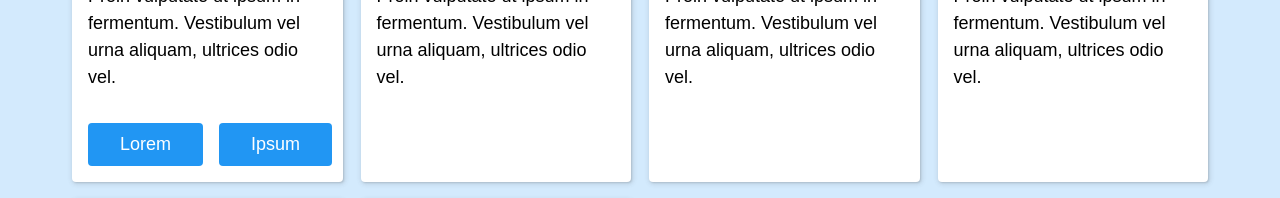
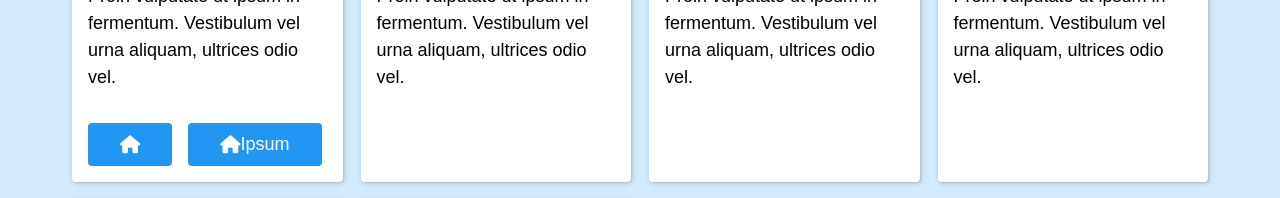
Before and after one commit to dominique-boerner/asuis, an Angular app: page / in a window 1280 px wide. Shown: the part 2420-2618 px from the top of the page. Built offline with nearby package versions, Linux system fonts and the light colour scheme.

Commit message:
Update readme and button

```diff
--- a/angular.json
+++ b/angular.json
@@ -31,7 +31,8 @@
               "src/assets"
             ],
             "styles": [
-              "src/styles.scss"
+              "src/styles.scss",
+              "node_modules/@fortawesome/fontawesome-free/css/all.css"
             ],
             "scripts": []
           },
--- a/package.json
+++ b/package.json
@@ -18,6 +18,7 @@
     "@angular/platform-browser": "~13.2.3",
     "@angular/platform-browser-dynamic": "~13.2.3",
     "@angular/router": "~13.2.3",
+    "@fortawesome/fontawesome-free": "^6.0.0",
     "rxjs": "~7.4.0",
     "tslib": "^2.3.0",
     "zone.js": "~0.11.4"
--- a/src/app/app.component.html
+++ b/src/app/app.component.html
@@ -95,8 +95,8 @@
     <h2 class="card-title">Title</h2>
     <p class="card-article">Lorem ipsum dolor sit amet, consectetur adipiscing elit. Proin vulputate ut ipsum in fermentum. Vestibulum vel urna aliquam, ultrices odio vel.</p>
     <div class="card-actions">
-      <button class="card-action">Lorem</button>
-      <button class="card-action">Ipsum</button>
+      <button class="card-action"><span class="fa fa-home"></span></button>
+      <button class="card-action"><span class="fa fa-home"></span><span>Ipsum</span></button>
     </div>
   </div>
   <div class="card">
--- a/src/styles.scss
+++ b/src/styles.scss
@@ -39,6 +39,10 @@ body {
 }
 
 button {
+  display: flex;
+  flex-direction: row;
+  justify-content: space-between;
+  align-items: center;
   border: none;
   background: get-primary-color();
   color: white;
--- a/src/styles/theme/palette.scss
+++ b/src/styles/theme/palette.scss
@@ -1,6 +1,7 @@
 @use "sass:map";
 
 /// Generated shades via https://maketintsandshades.com.
+/// Optional: generate via https://material.io/design/color/the-color-system.html#tools-for-picking-colors
 
 /// primary color palette
 $primary-color: (
```
Also changed, not shown: 2 other files (tests, documents, lock files or other folders).
